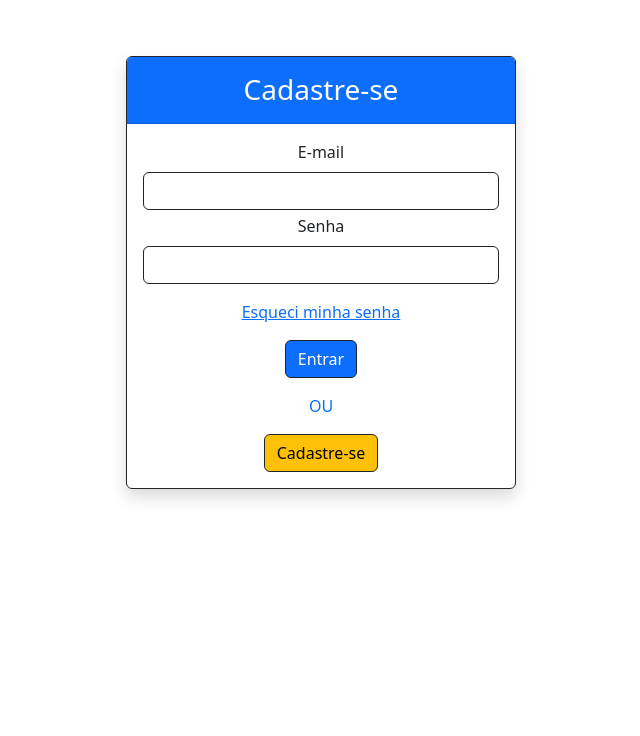
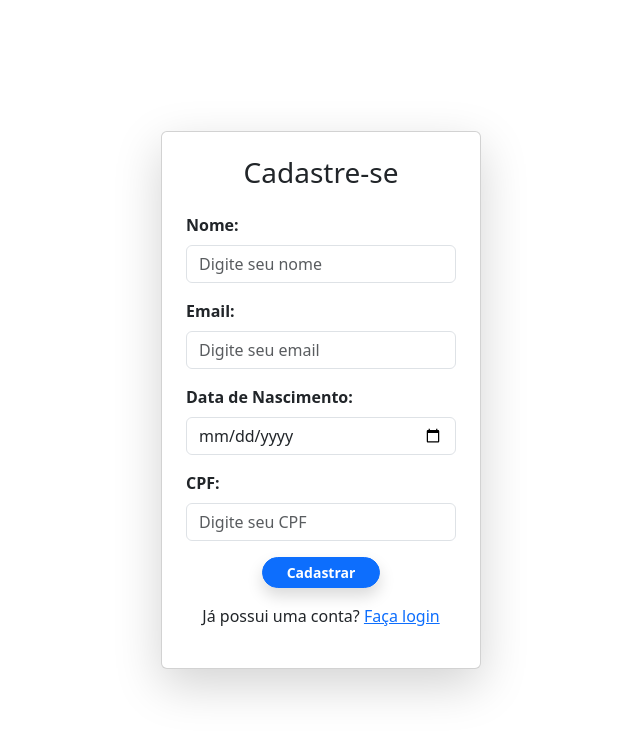
Before and after one commit to Icaleb1/projeto-pombo-FrontEnd, an Angular app: page /cadastro in a window 1280 px wide. Shown: the top 736 px of the page, without its empty margins (319-959 px from the left). Built offline with nearby package versions, Linux system fonts and the light colour scheme.

Commit message:
CSS tela login

```diff
--- a/angular.json
+++ b/angular.json
@@ -90,10 +90,7 @@
             "tsConfig": "tsconfig.spec.json",
             "inlineStyleLanguage": "scss",
             "assets": [
-              {
-                "glob": "**/*",
-                "input": "public"
-              }
+              "src/assets"
             ],
             "styles": [
               "src/styles.scss"
--- a/src/app/login/cadastro/cadastro.component.html
+++ b/src/app/login/cadastro/cadastro.component.html
@@ -1,45 +1,31 @@
-<div class="container-fluid g-5">
-    <div class="row text-center p-2 align-items-center justify-content-center">
-      <div class="col col-md-4 pt-5">
-        <div class="card border-dark shadow round">
-          <div class="card-header bg-primary">
-            <h3 class="text-center text-white pt-2">Cadastre-se</h3>
+<div class="container d-flex justify-content-center align-items-center vh-100">
+  <div class="card p-4 shadow-lg" style="width: 20rem;">
+    <h3 class="text-center mb-4">Cadastre-se</h3>
+    <form>
+      <div class="form-group mb-3">
+        <label for="name" class="form-label"><strong>Nome:</strong></label>
+        <input id="name" formControlName="name" type="text" class="form-control" placeholder="Digite seu nome"/>
       </div>
-          <div class="card-body">
-            <form>
-              <div class="mb-1">
-                <label class="form-label" for="email">E-mail</label>
-                <input type="text" class="form-control border-dark" name="email" required/>
-                <div class="invalid-feedback"> Informe o email.</div>
+      <div class="form-group mb-3">
+        <label for="email" class="form-label"><strong>Email:</strong></label>
+        <input id="email" formControlName="email" type="email" class="form-control" placeholder="Digite seu email"/>
       </div>
-              <div class="mb-3">
-                <label class="form-label" for="senha">Senha</label>
-                <input type="password" class="form-control border-dark" name="senha" required>
-                <div class="invalid-feedback"> Informe a senha.</div>
+      <div class="form-group mb-3">
+        <label for="dob" class="form-label"><strong>Data de Nascimento:</strong></label>
+        <input id="dob" formControlName="dob" type="date" class="form-control"/>
       </div>
-              <div class="mb-3 text-center">
-                <a href="#" class="text-primary">Esqueci minha senha</a>
+      <div class="form-group mb-3">
+        <label for="cpf" class="form-label"><strong>CPF:</strong></label>
+        <input id="cpf" formControlName="cpf" type="text" class="form-control" placeholder="Digite seu CPF"/>
       </div>
-              <div class="text-center">
-                <button type="button" class="btn btn-primary border-dark" >
-                  Entrar
+      <div class="d-flex justify-content-center">
+        <button type="submit" class="btn btn-primary btn-sm rounded-pill px-4 shadow">
+          <strong>Cadastrar</strong>
         </button>
-                <div class="pt-3">
-                  <span class="align-items-start">
-                    <p class="text-primary">OU</p>
-                  </span>
-                </div>
-                <div>
-                  <span class="align-items-start">
-                    <button type="button" class="btn btn-warning border-dark">
-                      Cadastre-se
-                    </button>
-                  </span>
-                </div>
       </div>
     </form>
+    <div class="text-center mt-3">
+      <p>Já possui uma conta? <a href="/login" class="text-primary">Faça login</a></p>
     </div>
   </div>
 </div>
-    </div>
-  </div>
--- a/src/app/login/login/login.component.html
+++ b/src/app/login/login/login.component.html
@@ -1,45 +1,27 @@
-<div class="container-fluid g-5">
-    <div class="row text-center p-2 align-items-center justify-content-center">
-      <div class="col col-md-4 pt-5">
-        <div class="card border-dark shadow round">
-          <div class="card-header bg-primary">
-            <h3 class="text-center text-white pt-2">Bem-vindo ao Vem no X1!</h3>
-          </div>
-          <div class="card-body">
-            <form>
-              <div class="mb-1">
-                <label class="form-label" for="email">E-mail</label>
-                <input type="text" class="form-control border-dark" name="email" required/>
-                <div class="invalid-feedback"> Informe o email.</div>
-              </div>
-              <div class="mb-3">
-                <label class="form-label" for="senha">Senha</label>
-                <input type="password" class="form-control border-dark" name="senha" required>
-                <div class="invalid-feedback"> Informe a senha.</div>
-              </div>
-              <div class="mb-3 text-center">
-                <a href="#" class="text-primary">Esqueci minha senha</a>
-              </div>
-              <div class="text-center">
-                <button type="button" class="btn btn-primary border-dark" >
-                  Entrar
-                </button>
-                <div class="pt-3">
-                  <span class="align-items-start">
-                    <p class="text-primary">OU</p>
-                  </span>
-                </div>
-                <div>
-                  <span class="align-items-start">
-                    <button type="button" class="btn btn-warning border-dark" (click)="cadastro()">
-                      Cadastre-se
-                    </button>
-                  </span>
-                </div>
-              </div>
-            </form>
-          </div>
-        </div>
+<div class="container d-flex justify-content-center align-items-center vh-100">
+  <div class="card p-4 shadow-lg" style="width: 20rem;">
+    <div class="container d-flex justify-content-center align-items-center">
+      <img src="assets/images/Pru.png" alt="Imagem Pru" class="rounded-circle mb-4" style="width: 80px; height: 80px; object-fit: cover;">
+    </div>
+    <h3 class="text-center mb-4">Login</h3>
+    <form>
+      <div class="form-group mb-3">
+        <label for="email" class="form-label"><strong>Email:</strong></label>
+        <input id="email" formControlName="email" type="email" class="form-control" placeholder="Digite seu email"/>
       </div>
+      <div class="form-group mb-4">
+        <label for="password" class="form-label"><strong>Senha:</strong></label>
+        <input id="password" formControlName="password" type="password" class="form-control" placeholder="Digite sua senha"/>
+      </div>
+      <div class="d-flex justify-content-center">
+        <button type="submit" class="btn btn-primary btn-sm rounded-pill px-4 shadow">
+          <strong>Entrar</strong>
+        </button>
+      </div>
+    </form>
+    <div class="text-center mt-3">
+      <p>Não possui uma conta? <a href="/cadastro" class="text-primary">Cadastre-se</a></p>
     </div>
+
   </div>
+</div>
```
Also changed, not shown: src/assets/images/Pru.png (added), 1 other file (tests, documents, lock files or other folders). Lines whose indentation alone changed are shown as unchanged.
